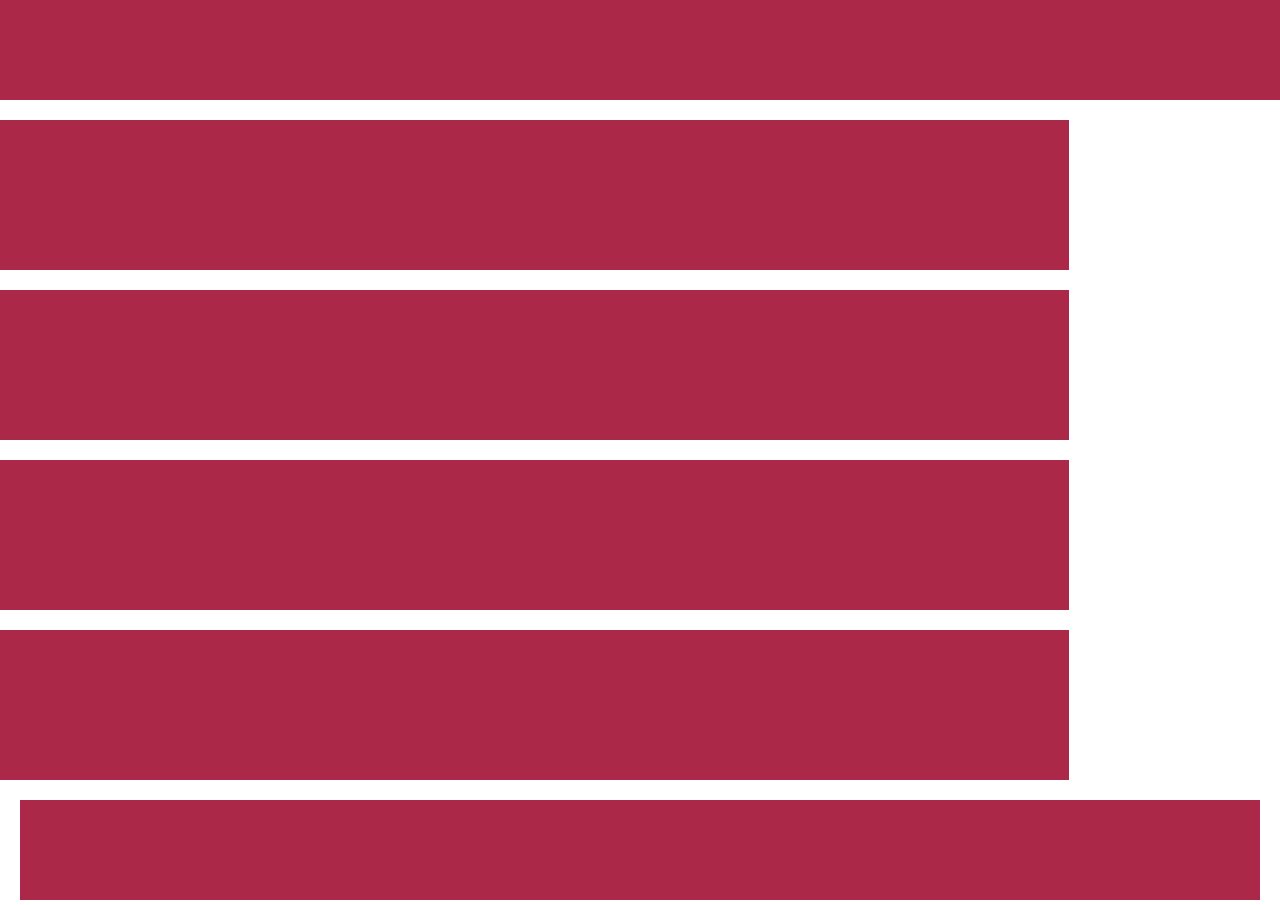
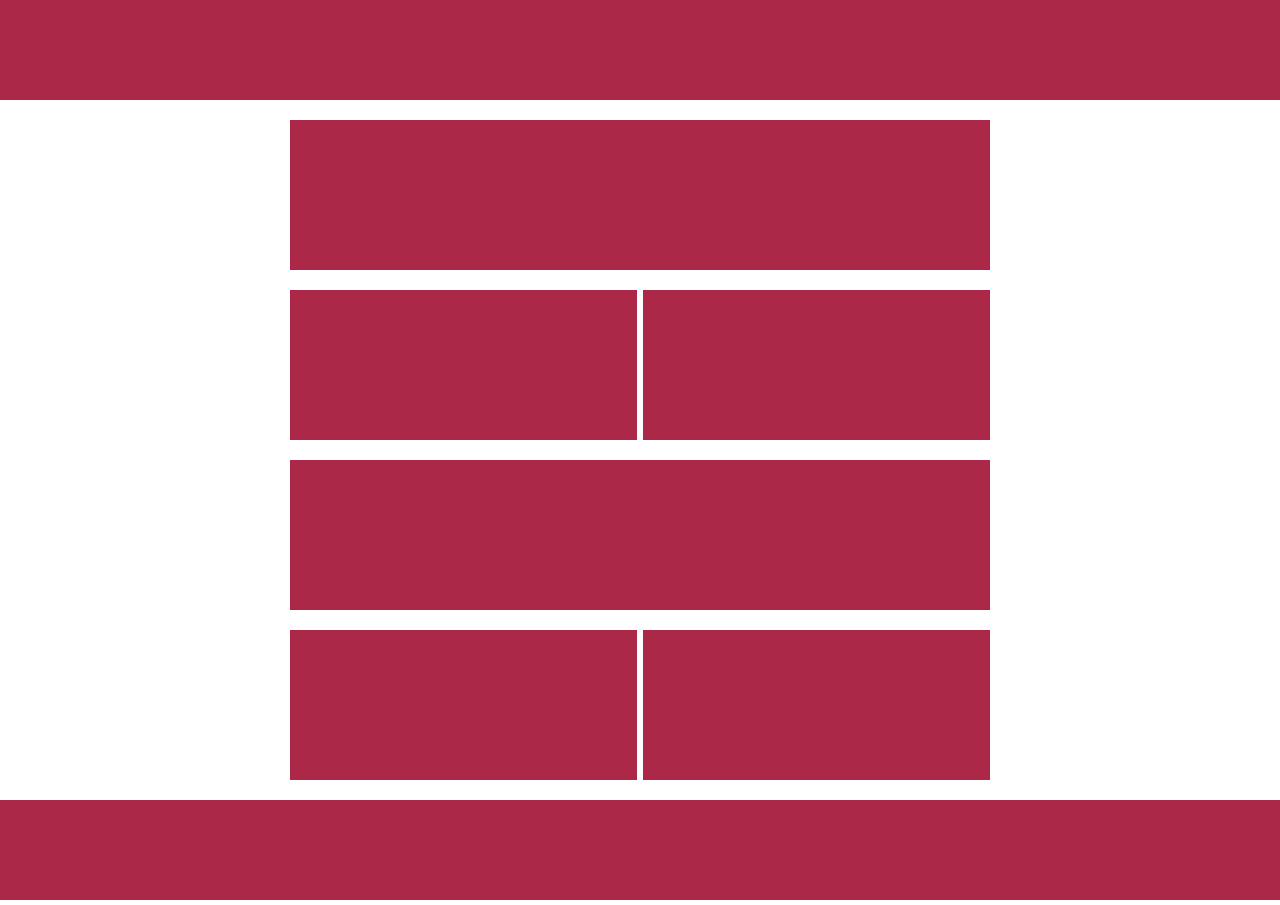
Before and after one commit to Marcel202101/Hack3-3-Float-, a plain HTML site: page index.html in a window 1280 px wide. Shown: the part 500-1405 px from the top of the page. Drawn offline with Linux system fonts and the light colour scheme.

Commit message:
feat: templated completed

```diff
--- a/index.html
+++ b/index.html
@@ -10,12 +10,22 @@
     <main>
         <section></section>
     </main>
-    <section>
-        <article></article>
-        <article></article>
-        <article></article>
-        <article></article>
-    </section>
+    <div>
+        <section>
+            <article></article>
+        </section>
+        <section class="box">
+            <article></article>
+            <article></article>
+        </section>
+        <section>
+            <article></article>
+        </section>
+        <section class="box">
+            <article></article>
+            <article></article>
+        </section>
+    </div>
     <footer></footer>
 </body>
 </html>
--- a/style/style.css
+++ b/style/style.css
@@ -17,20 +17,38 @@ main section{
     background-color: #AB2849;
 }
 main ~ section {
-    width: 100%;
     height: 660px;
     margin-top: 20px;
     margin-bottom: 20px;
 }
+div{
+    margin :auto;
+    width: 700px;
+    height: 660px;
+}
 section article{
+   height: 150px;
+   background-color: #AB2849;
+
+}
+
+div section{
+    margin-top: 20px;
+    margin-bottom: 20px;
+    height: 150px;
+}
+
+.box :nth-child(1){
     float: left;
-    width: 83.5%;
-    margin: 0px 0px 20px 0px;
-    height: 150px;
-    background-color: #AB2849;
+    width: 49.6%;
+}
+.box :nth-child(2){
+    float: right;
+    width: 49.6%;
 }
 footer{
-    margin: 0px  20px 5px 20px;
+    margin-top: 20px;
+    background-color: #AB2849;
+    width: 100%;
     height: 100px;
-    background-color: #AB2849;
 }
```
